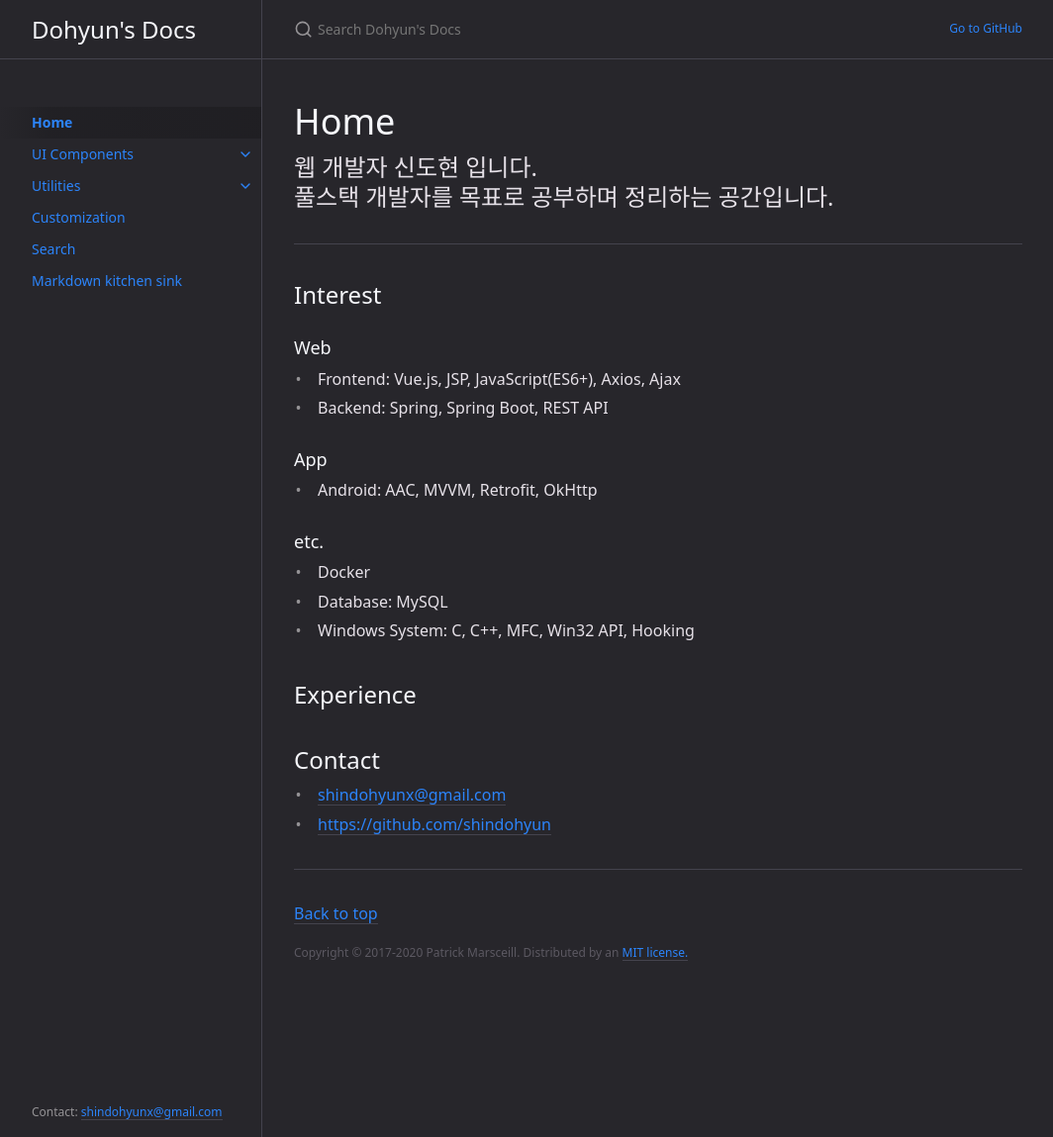
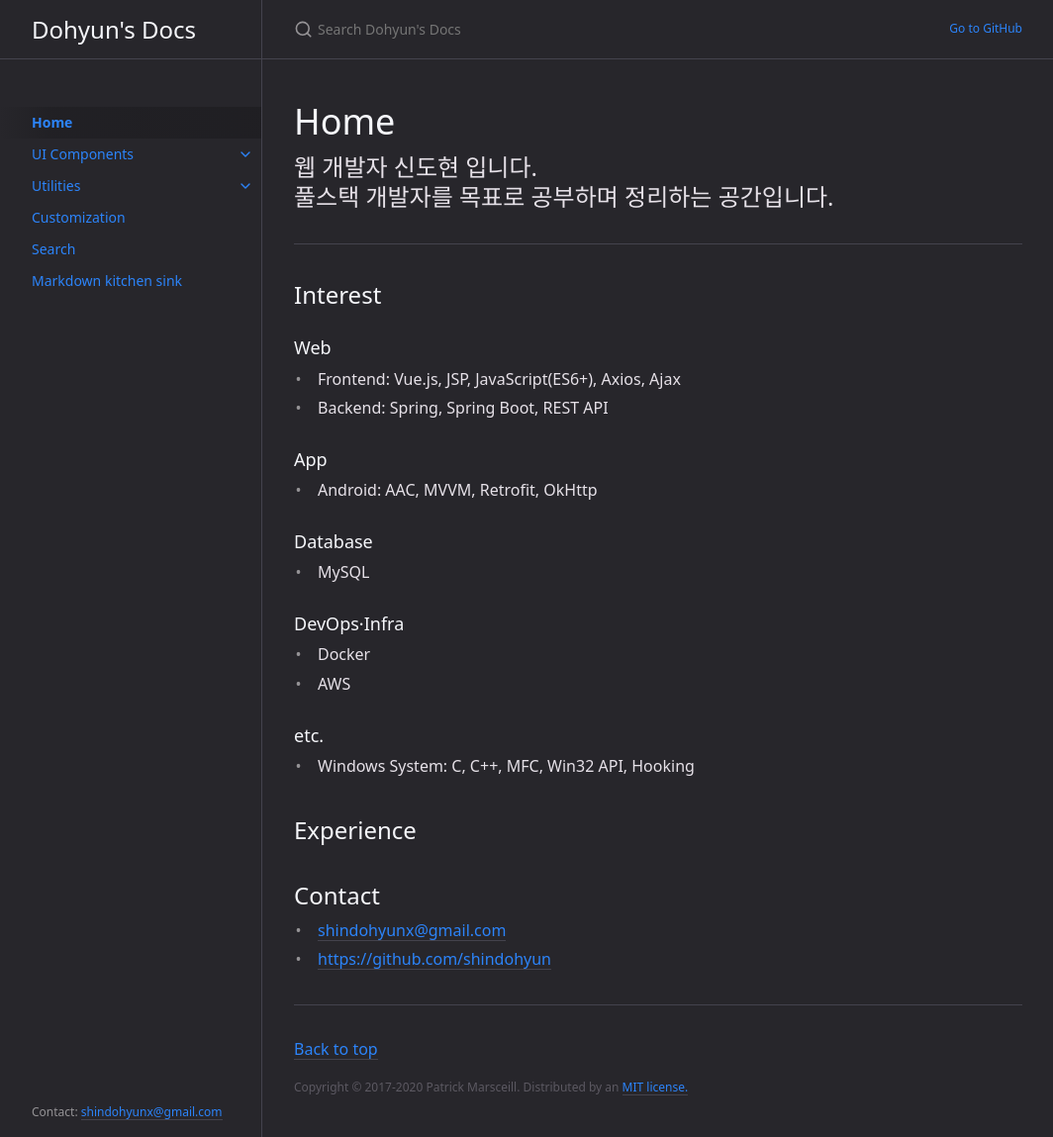
Before and after one commit to shindohyun/shindohyun.github.io, a Jekyll site: the page built from index.md, in a window 1280 px wide and 1149 px high. Shown: the whole window at 99% size, without its empty margins (107-1171 px from the left). Built offline with Jekyll 4.4.1, drawn with Linux system fonts in a browser that asks for light colours.

Commit message:
[수정] Home 내용 수정

```diff
--- a/index.md
+++ b/index.md
@@ -13,7 +13,6 @@ permalink: /
 
 ---
 
-
 ## Interest
 ### Web
 - Frontend: Vue.js, JSP, JavaScript(ES6+), Axios, Ajax
@@ -22,9 +21,14 @@ permalink: /
 ### App
 - Android: AAC, MVVM, Retrofit, OkHttp
 
+### Database
+- MySQL
+
+### DevOps·Infra
+- Docker
+- AWS
+
 ### etc.
-- Docker
-- Database: MySQL
 - Windows System: C, C++, MFC, Win32 API, Hooking
 
 ## Experience
```
